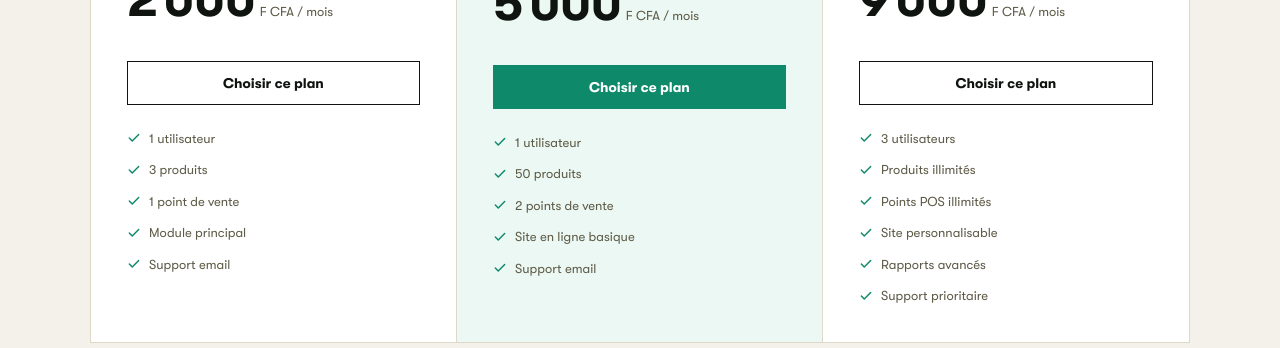
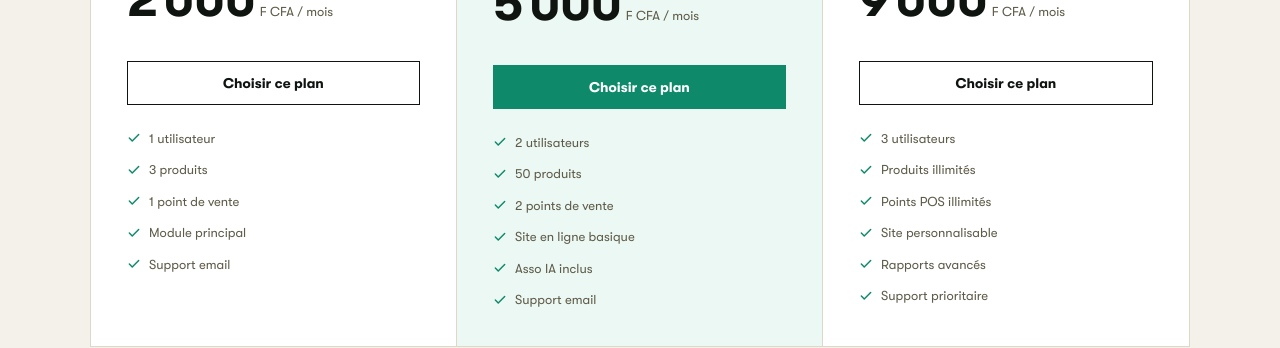
Before and after one commit to Vague-Digitale/wano-landing, a Next.js app: page / in a window 1280 px wide. Shown: the part 4380-4728 px from the top of the page. Built offline with nearby package versions, Linux system fonts and the light colour scheme.

Commit message:
fix: update Basic plan to 2 users and add Asso IA

```diff
--- a/src/app/tarifs/page.tsx
+++ b/src/app/tarifs/page.tsx
@@ -53,13 +53,14 @@ const PLANS = {
     target: "Commerces en croissance",
     price: 5000,
     includedProducts: 50,
-    includedUsers: 1,
+    includedUsers: 2,
     includedInvoices: 10,
     features: [
-      "1 utilisateur",
+      "2 utilisateurs",
       "50 produits",
       "2 points de vente",
       "Site en ligne basique",
+      "Asso IA inclus",
       "Support email",
     ],
   },
--- a/src/components/v2/PricingSection.tsx
+++ b/src/components/v2/PricingSection.tsx
@@ -57,10 +57,11 @@ const plans = [
     target: "Commerces en croissance",
     price: 5000,
     features: [
-      "1 utilisateur",
+      "2 utilisateurs",
       "50 produits",
       "2 points de vente",
       "Site en ligne basique",
+      "Asso IA inclus",
       "Support email",
     ],
     featured: true,
```
